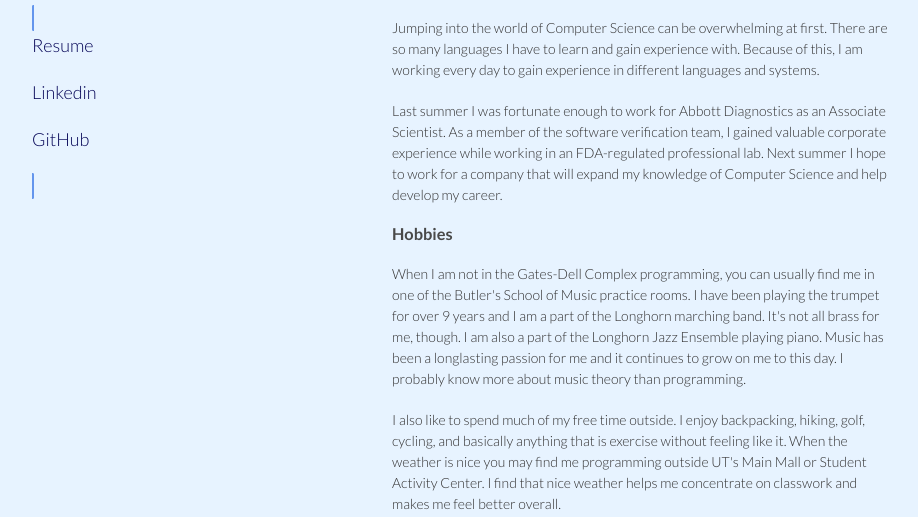
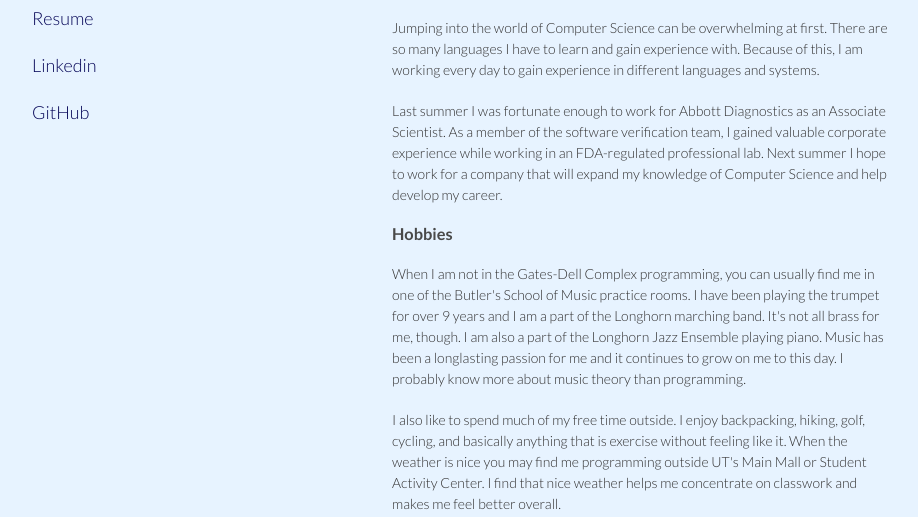
Before and after one commit to dennystasaski/dennystasaski.github.io, a plain HTML site: page index.html in a window 1280 px wide. Shown: the part 283-800 px from the top of the page, without its empty margins (178-1096 px from the left). Drawn offline with Linux system fonts and the light colour scheme.

Commit message:
Update styles.css

```diff
--- a/stylesheets/styles.css
+++ b/stylesheets/styles.css
@@ -39,10 +39,7 @@ a {
 }
 
 span {
-  border-radius: 5px;
-	border: 2px solid #6495ED;
-	background-color: #BCD2EE;
-	margin: auto;
+
 }
 
 a small {
```
